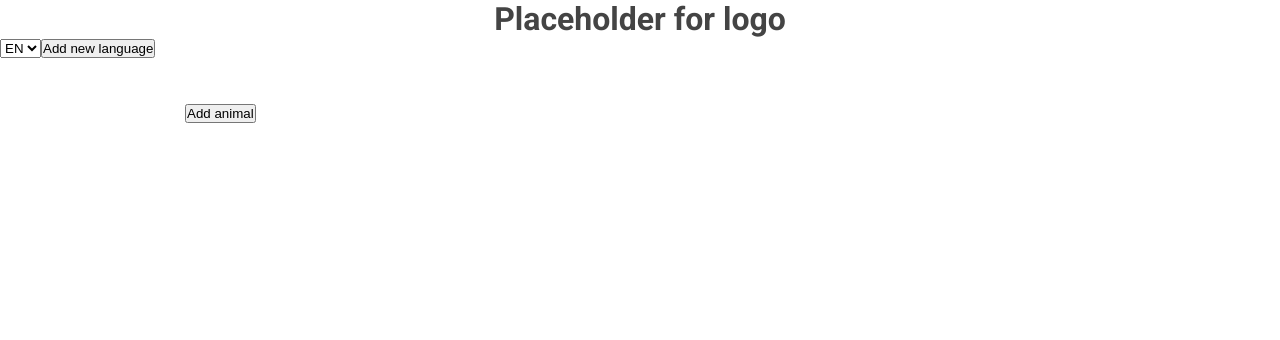
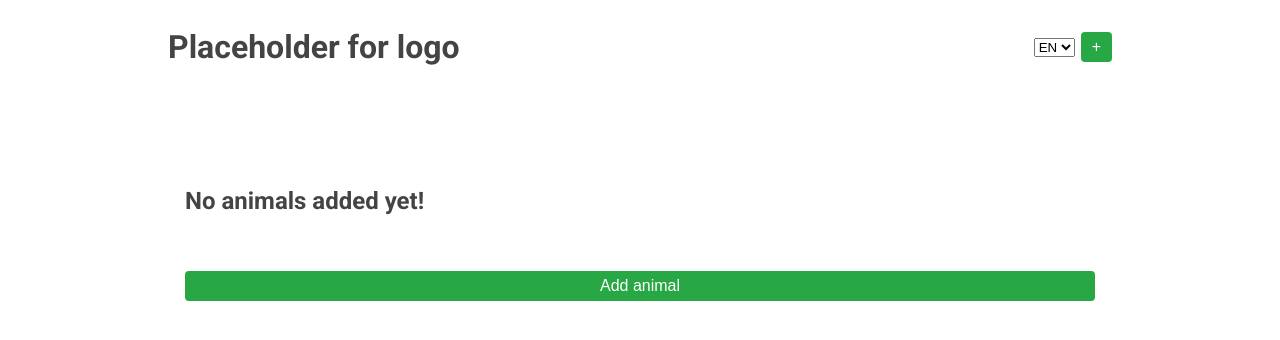
Before and after one commit to Arturs-E/21_LEKCIJA-Animals, a React (Create React App) app: page / in a window 1280 px wide. Shown: the top 340 px of the page. Built offline with nearby package versions, Linux system fonts and the light colour scheme.

Commit message:
Added animal cards in front page

```diff
--- a/package.json
+++ b/package.json
@@ -18,6 +18,7 @@
     "react-router-dom": "^6.0.2",
     "react-scripts": "4.0.3",
     "typescript": "^4.4.3",
+    "uuidv4": "^6.2.12",
     "web-vitals": "^1.1.2"
   },
   "scripts": {
--- /dev/null
+++ b/src/components/AnimalCards/AnimalCard.scss
@@ -0,0 +1,26 @@
+.animal-card {
+  display: grid;
+  grid-template-columns: 1fr;
+  row-gap: 24px;
+  border: 1px solid transparent;
+  border-radius: 4px;
+  box-shadow: rgba(99, 99, 99, 0.2) 0px 2px 8px 0px;
+
+  &__image {
+    width: 100%;
+    height: 100%;
+    max-height: 300px;
+    object-fit: cover;
+    border-top-left-radius: 4px;
+    border-top-right-radius: 4px;
+  }
+
+  &__name {
+    font-size: 22px;
+    text-transform: capitalize;
+  }
+
+  &__species {
+    text-transform: capitalize;
+  }
+}
--- /dev/null
+++ b/src/components/AnimalCards/AnimalCard.tsx
@@ -0,0 +1,18 @@
+import React, { FC } from 'react';
+import './AnimalCard.scss';
+
+type AnimalCardProps = {
+  name: string;
+  imgUrl: string;
+  species: string;
+}
+
+const AnimalCard:FC<AnimalCardProps> = ({ name, imgUrl, species }) => (
+  <div className="animal-card">
+    <img src={imgUrl} alt={name} className="animal-card__image" />
+    <h3 className="animal-card__name">{name}</h3>
+    <span className="animal-card__species">{species}</span>
+  </div>
+);
+
+export default AnimalCard;
--- a/src/components/Buttons/Button.scss
+++ b/src/components/Buttons/Button.scss
@@ -36,4 +36,21 @@
     }
   }
 
+  &--with-icon {
+    padding: 0;
+    background-color: #fff;
+    color: #28a745;
+    font-size: 28px;
+
+    &:hover {
+      background-color: #fff;
+      border: 1px solid transparent;
+      transform: scale(1.05);
+    }
+
+    &:active {
+      transform: scale(1);
+    }
+  }
+
 }
--- a/src/components/Buttons/Button.tsx
+++ b/src/components/Buttons/Button.tsx
@@ -6,10 +6,15 @@ type ButtonProps = {
   type?: 'button' | 'submit' | 'reset';
   additionalClasses?: string;
   clickHandler?: () => void;
+  includesCloseIcon?: boolean;
 }
 
 const Button:FC<ButtonProps> = ({
-  title, type, additionalClasses, clickHandler,
+  title,
+  type,
+  additionalClasses,
+  clickHandler,
+  includesCloseIcon,
 }) => (
   <button
     type={type || 'button'}
--- a/src/components/FormModals/AnimalFormModal.tsx
+++ b/src/components/FormModals/AnimalFormModal.tsx
@@ -1,6 +1,7 @@
 import React, {
   FC, useRef, MouseEvent, useState, FormEvent,
 } from 'react';
+import { uuid } from 'uuidv4';
 import './AnimalFormModal.scss';
 import Button from '../Buttons/Button';
 import { useAppDispatch, useAppSelector } from '../../redux/hooks';
@@ -36,7 +37,14 @@ const AnimalFormModal:FC<AnimalFormModalProps> = ({ closeModal }) => {
 
   const submitHandler = (e: FormEvent<HTMLFormElement>) => {
     e.preventDefault();
-    dispatch(addItem({ name: { en: nameInput }, imgSrc: imgSrcInput, species: speciesInput }));
+    dispatch(addItem(
+      {
+        id: uuid(),
+        name: { en: nameInput.toLowerCase() },
+        imgSrc: imgSrcInput,
+        species: speciesInput.toLowerCase(),
+      },
+    ));
     closeModal();
   };
 
--- a/src/pages/Home/Home.scss
+++ b/src/pages/Home/Home.scss
@@ -0,0 +1,13 @@
+.animals {
+  display: grid;
+  grid-template-columns: 1fr;
+  row-gap: 56px;
+  justify-items: stretch;
+
+  &__animal-card-grid {
+    display: grid;
+    grid-template-columns: repeat(auto-fit, minmax(30%, 1fr));
+    gap: 16px;
+    justify-items: stretch;
+  }
+}
--- a/src/pages/Home/Home.tsx
+++ b/src/pages/Home/Home.tsx
@@ -2,6 +2,8 @@ import React, { useState } from 'react';
 import './Home.scss';
 import AnimalFormModal from '../../components/FormModals/AnimalFormModal';
 import { useAppSelector } from '../../redux/hooks';
+import Button from '../../components/Buttons/Button';
+import AnimalCard from '../../components/AnimalCards/AnimalCard';
 
 const Home = () => {
   const [isModalVisible, setIsModalVisible] = useState(false);
@@ -13,21 +15,21 @@ const Home = () => {
   };
 
   return (
-    <div>
-      <div>
+    <section className="animals">
+      <div className="animals__animal-card-grid">
         {
-          animalData.map(({ name, imgSrc, species }) => (
-            <div key={name[activeLocale]}>
-              <h4>{name[activeLocale]}</h4>
-              <span>{imgSrc}</span>
-              <h5>{species}</h5>
-            </div>
-          ))
+          animalData.length > 0
+            ? animalData.map(({
+              id, name, imgSrc, species,
+            }) => (
+              <AnimalCard key={id} name={name[activeLocale]} imgUrl={imgSrc} species={species} />
+            ))
+            : <h2>No animals added yet!</h2>
         }
       </div>
-      <button onClick={() => setIsModalVisible(true)}>Add animal</button>
+      <Button title="Add animal" clickHandler={() => setIsModalVisible(true)} />
       {isModalVisible && <AnimalFormModal closeModal={() => closeModal()} />}
-    </div>
+    </section>
   );
 };
 
--- a/src/pages/Layout/Layout.scss
+++ b/src/pages/Layout/Layout.scss
@@ -1,8 +1,23 @@
 .header {
+  display: flex;
+  justify-content: space-between;
+
 
   &__logo {
     text-align: center;
   }
+
+  &__language-selection {
+    display: flex;
+    gap: 6px;
+    align-items: center;
+  }
+}
+
+.header-wrapper {
+  max-width: 1000px;
+  padding: 28px;
+  margin: 0 auto 48px;
 }
 
 .content-wrapper {
--- a/src/pages/Layout/Layout.tsx
+++ b/src/pages/Layout/Layout.tsx
@@ -3,6 +3,7 @@ import './Layout.scss';
 import { Outlet } from 'react-router-dom';
 import { useAppDispatch, useAppSelector } from '../../redux/hooks';
 import { setLocale } from '../../redux/languageSlice';
+import Button from '../../components/Buttons/Button';
 
 const Layout = () => {
   const languages = useAppSelector((state) => state.languages.languages);
@@ -15,12 +16,16 @@ const Layout = () => {
   return (
     <div>
       <div className="page-container">
-        <div className="header">
-          <h1 className="header__logo">Placeholder for logo</h1>
-          <select onChange={(e) => onSelect(e.target.value)}>
-            {languages.map((item) => <option key={item}>{item.toUpperCase()}</option>)}
-          </select>
-          <button>Add new language</button>
+        <div className="header-wrapper">
+          <div className="header">
+            <h1 className="header__logo">Placeholder for logo</h1>
+            <div className="header__language-selection">
+              <select onChange={(e) => onSelect(e.target.value)}>
+                {languages.map((item) => <option key={item}>{item.toUpperCase()}</option>)}
+              </select>
+              <Button title="+" />
+            </div>
+          </div>
         </div>
         <div className="content-wrapper">
           <Outlet />
--- a/src/redux/animalsSlice.ts
+++ b/src/redux/animalsSlice.ts
@@ -1,6 +1,7 @@
 import { createSlice, PayloadAction } from '@reduxjs/toolkit';
 
 type AnimalsState = {
+  id: string;
   name: {
     en: string;
     [prop: string]: string;
```
Also changed, not shown: 1 other file (tests, documents, lock files or other folders).
